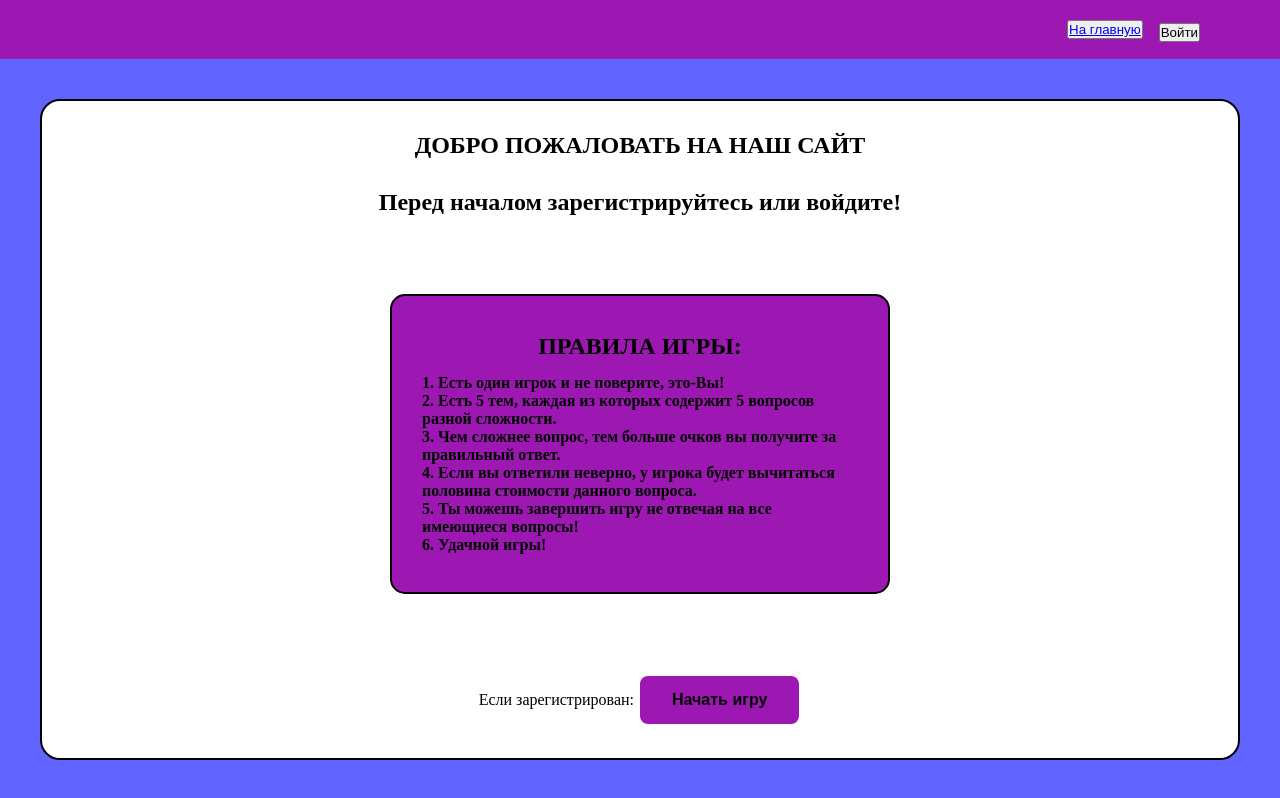
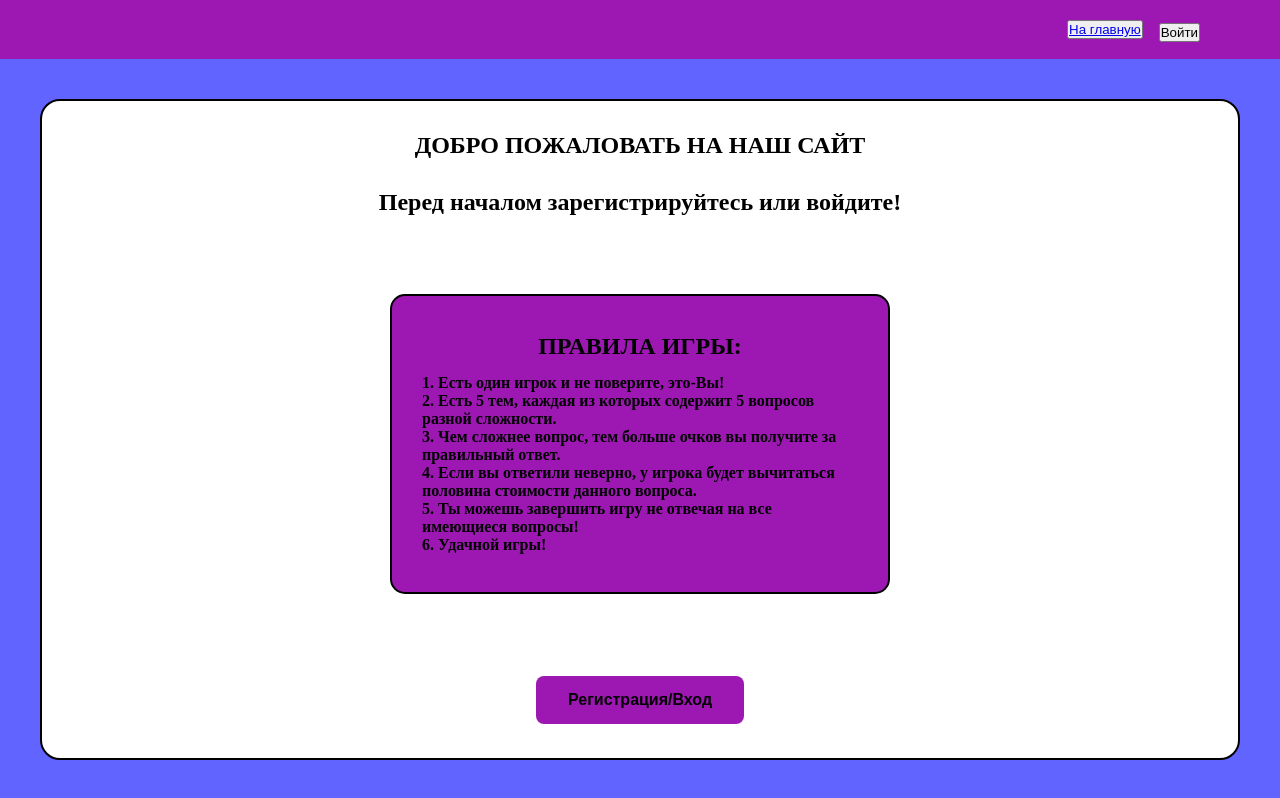
Before and after one commit to knight-artemis/Flash-Cards, a React (Vite) app in the folder client/: page / in a window 1280 px wide. Built offline with nearby package versions, Linux system fonts and the light colour scheme; no server answers.

Commit message:
userState homepage

```diff
--- a/client/src/pages/HomePage/HomePage.tsx
+++ b/client/src/pages/HomePage/HomePage.tsx
@@ -1,8 +1,11 @@
 import React from "react";
 import { Link } from "react-router-dom";
 import style from "./HomePage.module.css";
+import { useAppSelector } from "../../redux/hooks";
 
 export default function HomePage() {
+  const user = useAppSelector((store) => store.userReducer);
+  console.log(user);
   return (
     <div className="home-page">
       <h2>ДОБРО ПОЖАЛОВАТЬ НА НАШ САЙТ</h2>
@@ -29,12 +32,21 @@ export default function HomePage() {
           <h4>6. Удачной игры!</h4>
         </div>
       </div>
-      <p>
-        Если зарегистрирован:{" "}
+      {user && user.userId > 0 ? (
         <Link to="/game">
-          <button className={style.gameButton}><b>Начать игру</b></button>
+          <button className={style.gameButton}>
+            <b>Начать игру</b>
+          </button>
         </Link>
-      </p>
+      ) : (
+        <>
+            <Link to="/log">
+              <button className={style.gameButton}>
+                <b>Регистрация/Вход</b>
+              </button>
+            </Link>
+        </>
+      )}
     </div>
   );
 }
```
Also changed, not shown: 1 other file (tests, documents, lock files or other folders).
